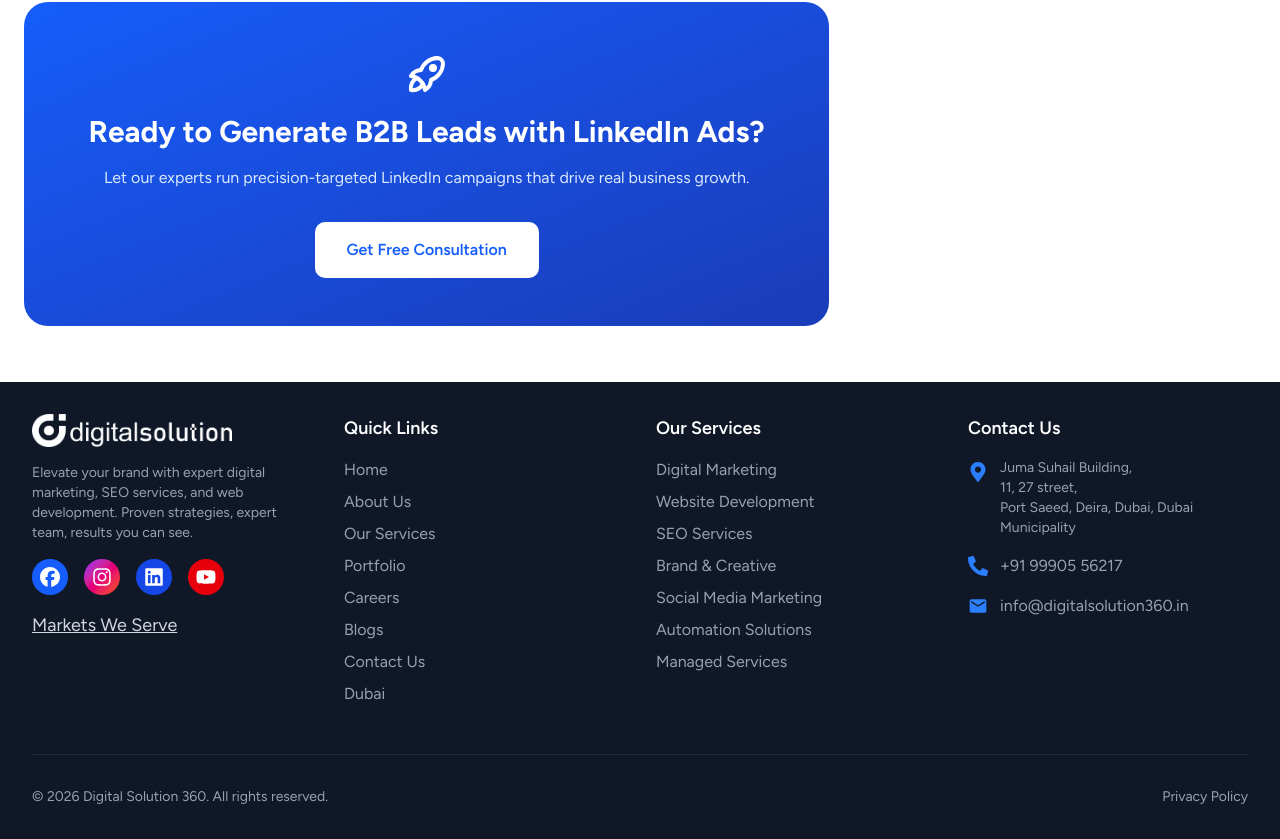
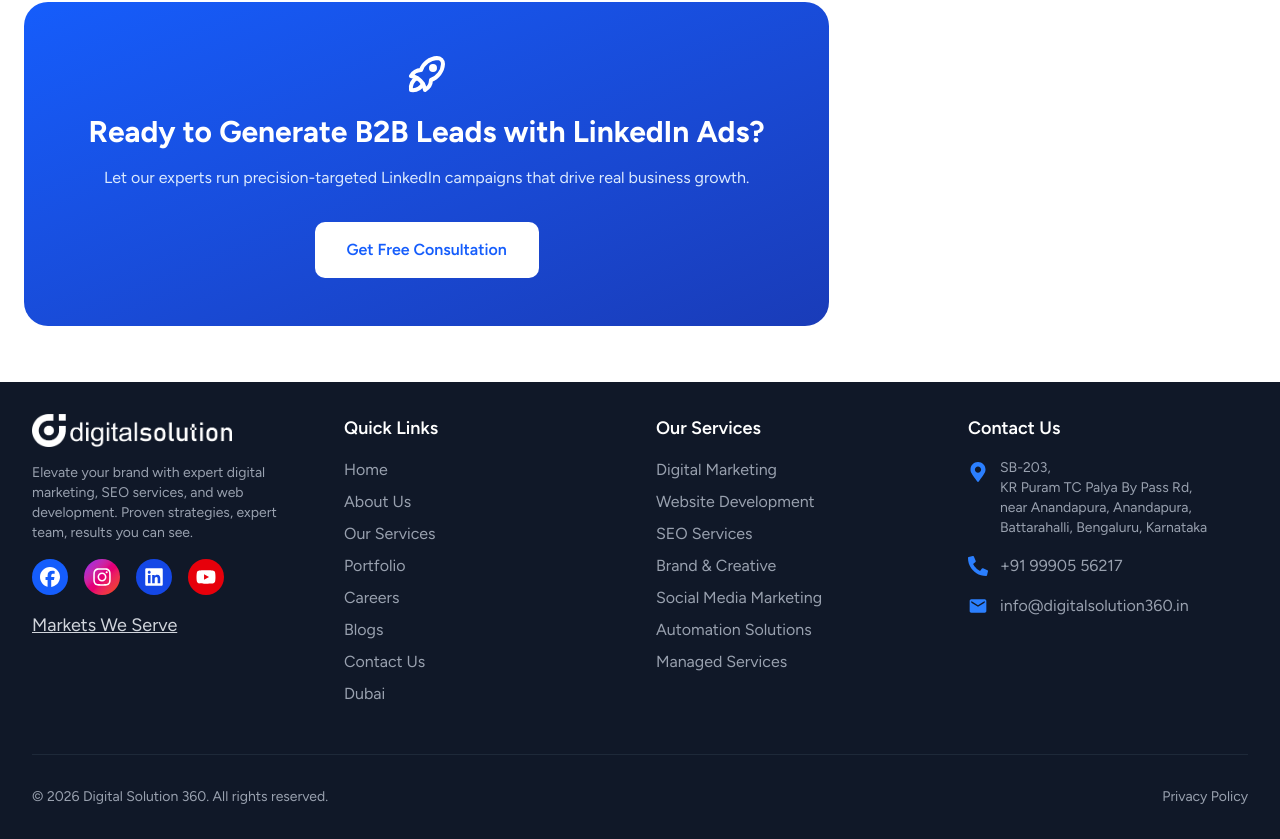
Before and after one commit to Digitalsolution360-Global/main-site, a Next.js app: page /linkedin-ads in a window 1280 px wide. Shown: the part 2566-3405 px from the top of the page. Built offline with nearby package versions, Linux system fonts and the light colour scheme.

Commit message:
Update footer address details

```diff
--- a/components/layout/footer.js
+++ b/components/layout/footer.js
@@ -119,9 +119,9 @@ function Footer() {
               <li className='flex items-start gap-3'>
                 <FaMapMarkerAlt size={20} className='text-blue-500 flex-shrink-0 mt-1' />
                 <span className='text-gray-400 text-sm'>
-                  Juma Suhail Building,<br />
-                  11, 27 street,<br />
-                  Port Saeed, Deira, Dubai, Dubai Municipality
+                 SB-203,<br />
+                 KR Puram TC Palya By Pass Rd,<br />
+                 near Anandapura, Anandapura, Battarahalli, Bengaluru, Karnataka
                 </span>
               </li>
               <li className='flex items-center gap-3'>
```
